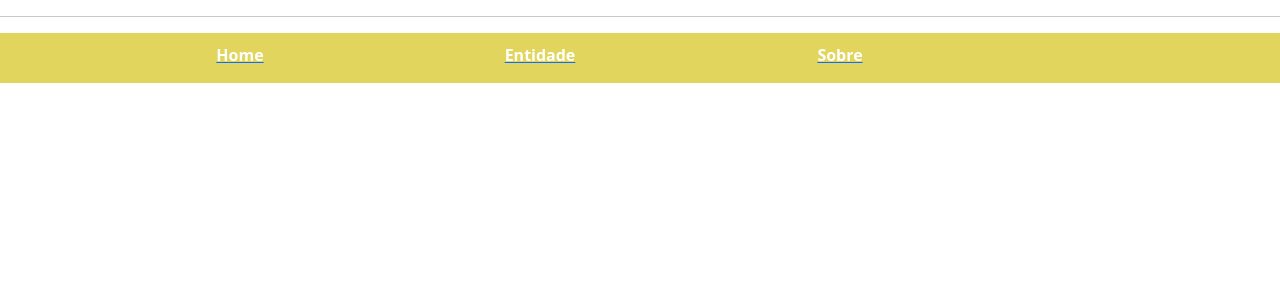
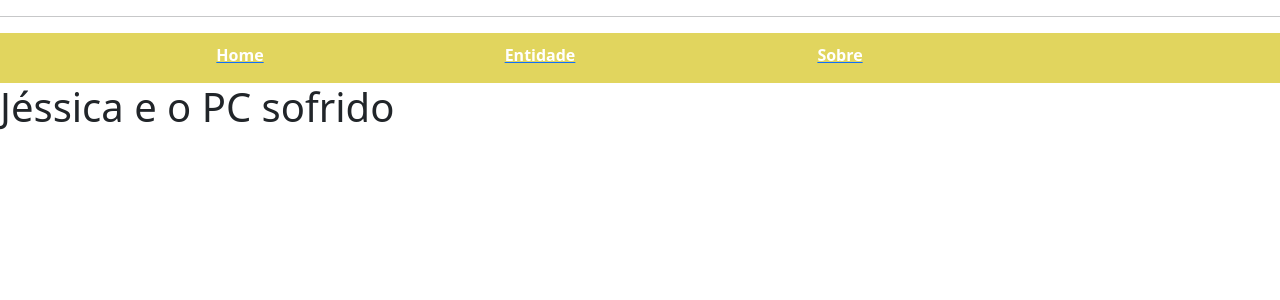
Before and after one commit to JoaoPF07/Projeto-Integrador, a React (Create React App) app: page /sobre in a window 1280 px wide. Shown: the top 300 px of the page. Built offline with nearby package versions, Linux system fonts and the light colour scheme.

Commit message:
commit teste

```diff
--- a/src/pages/sobre.tsx
+++ b/src/pages/sobre.tsx
@@ -4,10 +4,10 @@ import Cabecalho from "../componentes/cabecalho";
 function Sobre() {
   return (
     <div>
-      <Cabecalho/>
+      <Cabecalho />
+      <h1>Jéssica e o PC sofrido</h1>
       <br />
       <br />
-
     </div>
   );
 }
```
